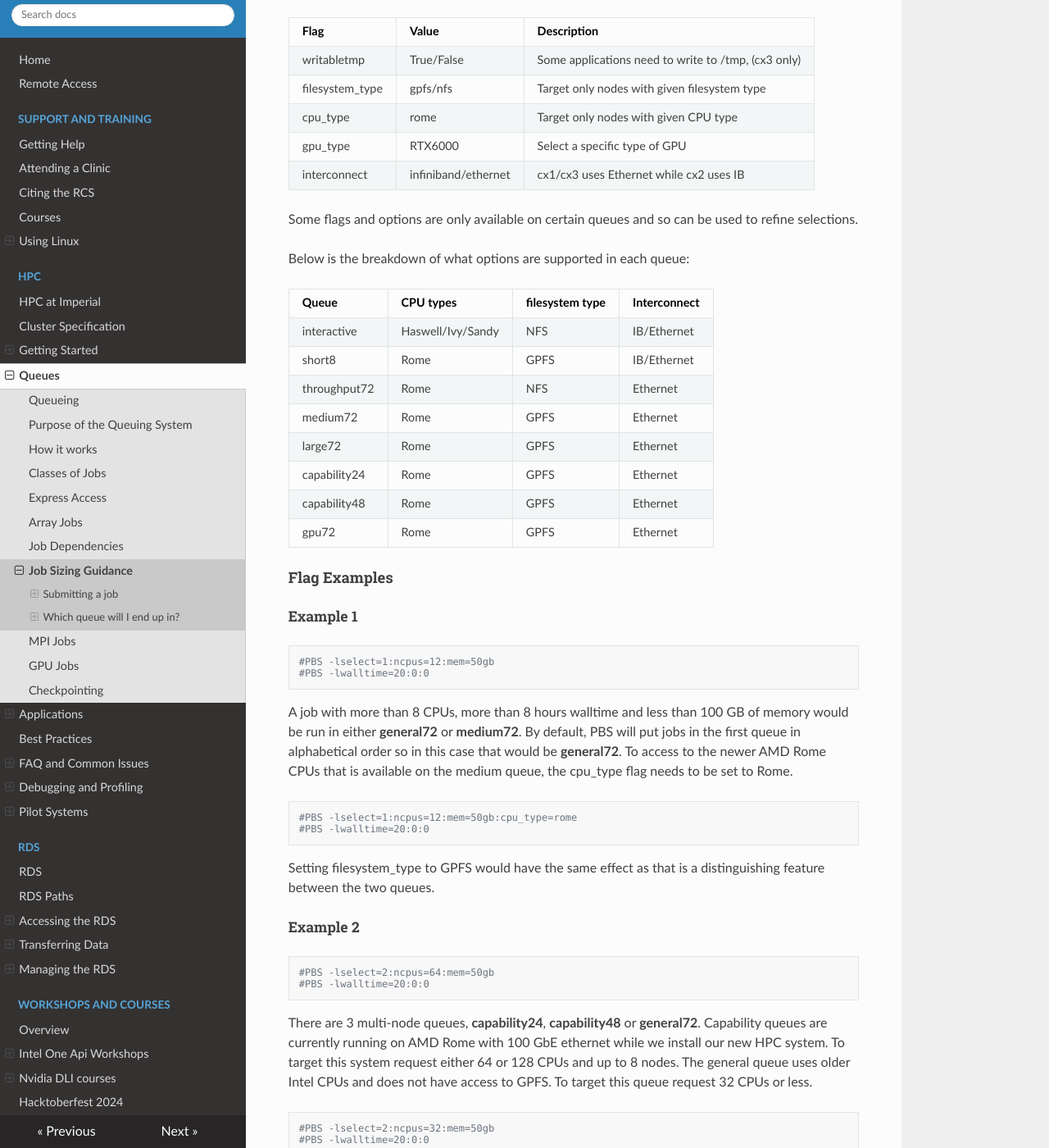
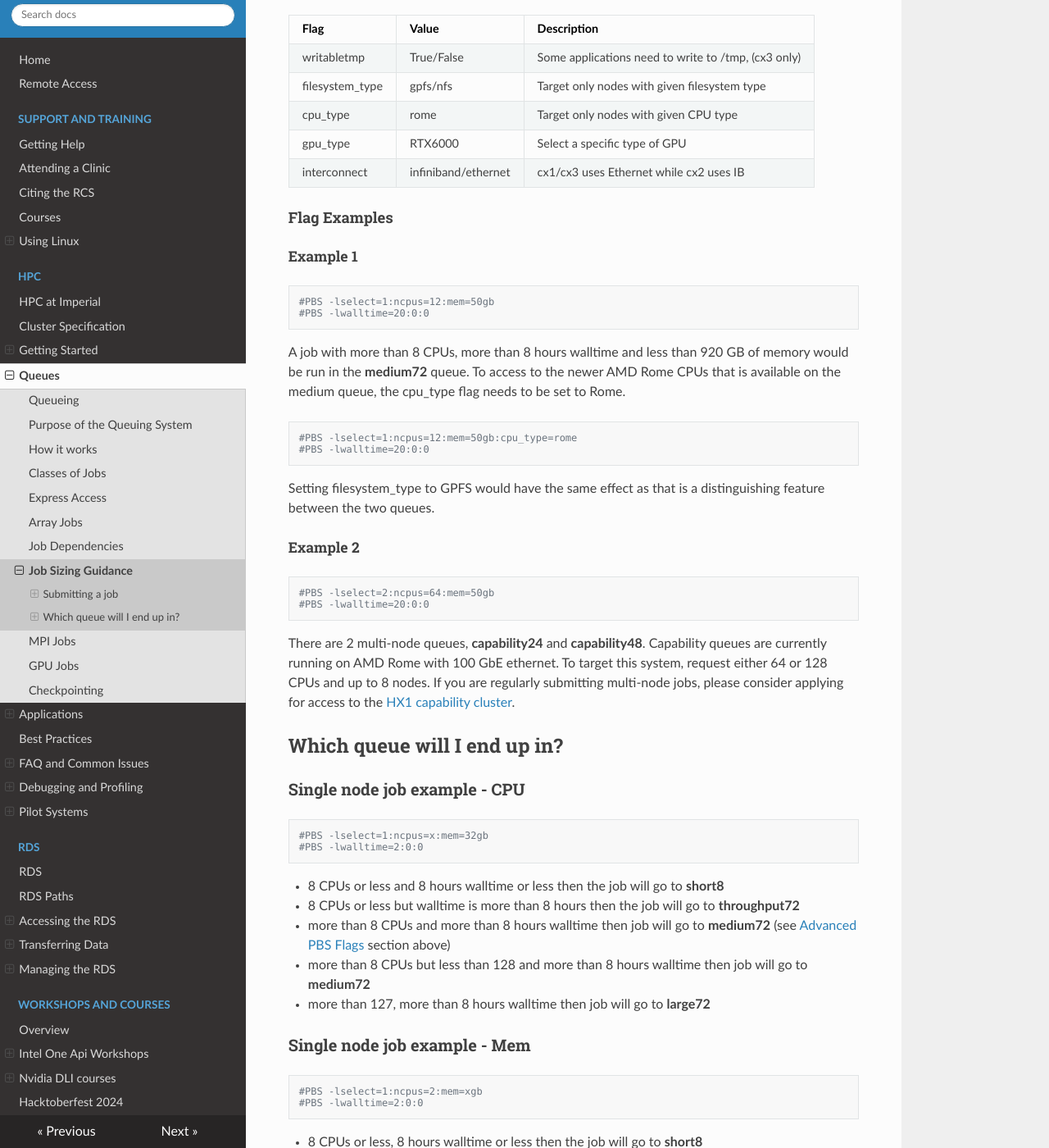
Before and after one commit to ImperialCollegeLondon/icl-rcs-user-guide, an MkDocs documentation site: the page built from docs/hpc/queues/job-sizing-guidance.md, in a window 1280 px wide and 1400 px high, scrolled down 2493 px. Shown: the whole window at 82% size. Built offline with MkDocs 1.6.1, drawn with Linux system fonts in a browser that asks for light colours; nearby versions of some CDN libraries; some of the changed text lies outside the part shown.

Commit message:
Updated job sizing guidance to remove general72. Updated GPU jobs, removing reference to Skylake.

````diff
--- a/docs/hpc/queues/job-sizing-guidance.md
+++ b/docs/hpc/queues/job-sizing-guidance.md
@@ -10,7 +10,7 @@ The recommended method for users to run their applications on the college HPC sy
 
 Where N is the number of nodes, and X and Y are the number of cpus and amount of memory per node (RAM). HH is the expected runtime of the job in hours.
 
-There is no need to specify a queue, simply define the job in terms of the resources it requires and the system will run it as soon as suitable resources become available.
+There is no need to specify a queue, simply define the job in terms of the resources it requires and the system will run it as soon as suitable resources become available. When more than one queue matches a job specification, PBS will place the jobs in the first queue by alphabetical order.
 
 The following queues of jobs are supported:
 
@@ -39,15 +39,7 @@ This queue is used by Open OnDemand (RStudio) jobs. There is a limit of 1 concur
 
 ### interactive
 
-Unfortnatly it isn't possible to run interactive jobs on CX3 Phase 1. If you need an interactive session for debugging please use Jupyterhub/Open OnDemand or you can check out [cx3-phase2](../pilot/cx3-phase2.md). Interactive sessions can be useful for debugging code or testing interactively. When the job runs, you will be handed an interactive shell in the compute node.
-
-You can run an interactive job with the "-I" qsub flag. You would use this flag directly on the command line specifying the resources you need.  e.g.:
-
-```console
-qsub -I -l select=1:ncpus=2:mem=8gb -l walltime=02:00:00
-```
-
-Again these can not be run from CX3 phase 1, this is a limitation of the PBS Pro job scheduler used on that system.
+Unfortunatly it isn't possible to run interactive jobs on CX3 Phase 1. If you need an interactive session for debugging please use Jupyterhub/Open OnDemand or you can check out [cx3-phase2](../pilot/cx3-phase2.md).
 
 ### medium72
 
@@ -69,9 +61,13 @@ Please note there is a default limit of 50 concurrent jobs (queued or running) p
 
 ### Advanced PBS Flags
 
-There are some new flags that advanced users can use to give PBS more details about the node(s) your job needs to complete.
+PBS supports flags (also referred to as directives) in submission scripts that enabled advanced users to give more details about the node(s) your job needs to run on. With the decommission of CX1 and CX2, and with CX3 Phase 1 consisting of mostly the same specification of compute node (AMD Rome, GPFS file system and ethernet interconnect) they now have limited usefulness on the current legacy HPC platform; the table below and examples are therefore provided here for reference purposes.
 
-If your job doesn’t need these flags then we recommend not adding them as they can increase queue times.
+The [cx3-phase2](../pilot/cx3-phase2.md) facility has an updated set of flags/directives which can be reviewed in the documentation.
+
+!!! warning
+
+    We generally advise PBS flags/directives not to be left in submission scripts unless they are actively being used as they can increase queue times.
 
 | Flag | Value | Description |
 | ---- | ----- | ----------- |
@@ -80,21 +76,6 @@ If your job doesn’t need these flags then we recommend not adding them as they
 | cpu_type | rome | Target only nodes with given CPU type |
 | gpu_type | RTX6000 | Select a specific type of GPU |
 | interconnect | infiniband/ethernet | cx1/cx3 uses Ethernet while cx2 uses IB |
-
-Some flags and options are only available on certain queues and so can be used to refine selections.
-
-Below is the breakdown of what options are supported in each queue:
-
-| Queue | CPU types | filesystem type | Interconnect |
-| ----- | --------- | --------------- | ------------ |
-| interactive | Haswell/Ivy/Sandy | NFS | IB/Ethernet |
-| short8 | Rome | GPFS | IB/Ethernet |
-| throughput72 | Rome | NFS | Ethernet |
-| medium72 | Rome | GPFS | Ethernet |
-| large72 |Rome | GPFS | Ethernet |
-| capability24 | Rome | GPFS | Ethernet |
-| capability48 | Rome | GPFS | Ethernet |
-| gpu72 | Rome | GPFS |Ethernet |
 
 #### Flag Examples
 
@@ -105,7 +86,7 @@ Below is the breakdown of what options are supported in each queue:
 #PBS -lwalltime=20:0:0
 ```
 
-A job with more than 8 CPUs, more than 8 hours walltime and less than 100 GB of memory would be run in either **general72** or **medium72**. By default, PBS will put jobs in the first queue in alphabetical order so in this case that would be **general72**. To access to the newer AMD Rome CPUs that is available on the medium queue, the cpu_type flag needs to be set to Rome.
+A job with more than 8 CPUs, more than 8 hours walltime and less than 920 GB of memory would be run in the **medium72** queue. To access to the newer AMD Rome CPUs that is available on the medium queue, the cpu_type flag needs to be set to Rome.
 
 ```bash
 #PBS -lselect=1:ncpus=12:mem=50gb:cpu_type=rome
@@ -121,12 +102,7 @@ Setting filesystem_type to GPFS would have the same effect as that is a distingu
 #PBS -lwalltime=20:0:0
 ```
 
-There are 3 multi-node queues, **capability24**, **capability48** or **general72**. Capability queues are currently running on AMD Rome with 100 GbE ethernet while we install our new HPC system. To target this system request either 64 or 128 CPUs and up to 8 nodes. The general queue uses older Intel CPUs and does not have access to GPFS. To target this queue request 32 CPUs or less.
-
-```bash
-#PBS -lselect=2:ncpus=32:mem=50gb
-#PBS -lwalltime=20:0:0
-```
+There are 2 multi-node queues, **capability24** and **capability48**. Capability queues are currently running on AMD Rome with 100 GbE ethernet. To target this system, request either 64 or 128 CPUs and up to 8 nodes. If you are regularly submitting multi-node jobs, please consider applying for access to the [HX1 capability cluster](../pilot/hx1.md).
 
 ## Which queue will I end up in?
 
@@ -139,8 +115,8 @@ There are 3 multi-node queues, **capability24**, **capability48** or **general72
 
 * 8 CPUs or less and 8 hours walltime or less then the job will go to **short8**
 * 8 CPUs or less but walltime is more than 8 hours then the job will go to **throughput72**
-* more than 8 CPUs and more than 8 hours walltime then job will go to **general72** or **medium72** (see [Advanced PBS Flags](#advanced-pbs-flags) section above)
-* more than 8 CPUs but less than 128, more than 8 hours walltime and more than 32 CPUs then job will go to **medium72**
+* more than 8 CPUs and more than 8 hours walltime then job will go to **medium72** (see [Advanced PBS Flags](#advanced-pbs-flags) section above)
+* more than 8 CPUs but less than 128 and more than 8 hours walltime then job will go to **medium72**
 * more than 127, more than 8 hours walltime then job will go to **large72**
 
 ### Single node job example - Mem
````
Also changed, not shown: docs/hpc/queues/gpu-jobs.md (+8 -16 lines).
